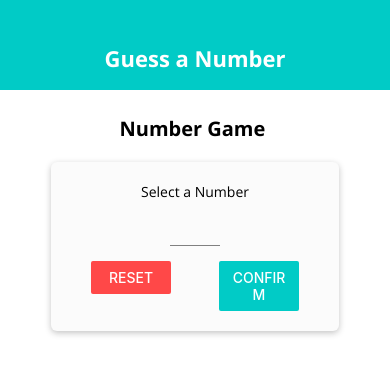
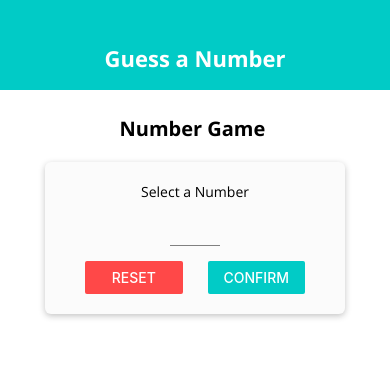
Before and after one commit to tragicmj/number-guess, a React Native app: screen / in a window 390 px wide. Shown: the top 374 px of the page. Built offline with nearby package versions, Linux system fonts and the light colour scheme.

Commit message:
Working on dimensions API

```diff
--- a/screens/GameScreen.js
+++ b/screens/GameScreen.js
@@ -5,6 +5,7 @@ import {
   Text,
   Alert,
   ScrollView,
+  Dimensions,
   FlatList
 } from "react-native";
 import { Ionicons } from "@expo/vector-icons";
@@ -124,7 +125,7 @@ const styles = StyleSheet.create({
   buttonContainer: {
     flexDirection: "row",
     justifyContent: "space-around",
-    marginVertical: 15,
+    marginTop: Dimensions.get("window").height > 600 ? 13 : 5,
     width: 300,
     maxWidth: "80%"
   },
--- a/screens/StartGameScreen.js
+++ b/screens/StartGameScreen.js
@@ -6,7 +6,8 @@ import {
   Button,
   TouchableWithoutFeedback,
   Keyboard,
-  Alert
+  Alert,
+  Dimensions
 } from "react-native";
 
 import Card from "../components/Card";
@@ -120,8 +121,9 @@ const styles = StyleSheet.create({
     fontSize: 20
   },
   summaryContainer: {
-    width: 300,
-    maxWidth: "80%",
+    width: "80%",
+    maxWidth: "95%",
+    minWidth: 300,
     marginVertical: 40,
     alignItems: "center"
   },
@@ -129,8 +131,9 @@ const styles = StyleSheet.create({
     fontSize: 18
   },
   inputContainer: {
-    width: 300,
-    maxWidth: "80%",
+    width: "80%",
+    maxWidth: "95%",
+    minWidth: 300,
     alignItems: "center"
   },
   input: {
@@ -144,7 +147,8 @@ const styles = StyleSheet.create({
     paddingHorizontal: 20
   },
   button: {
-    width: 80
+    // width: 80
+    width: Dimensions.get("window").width / 4
   }
 });
 
```
